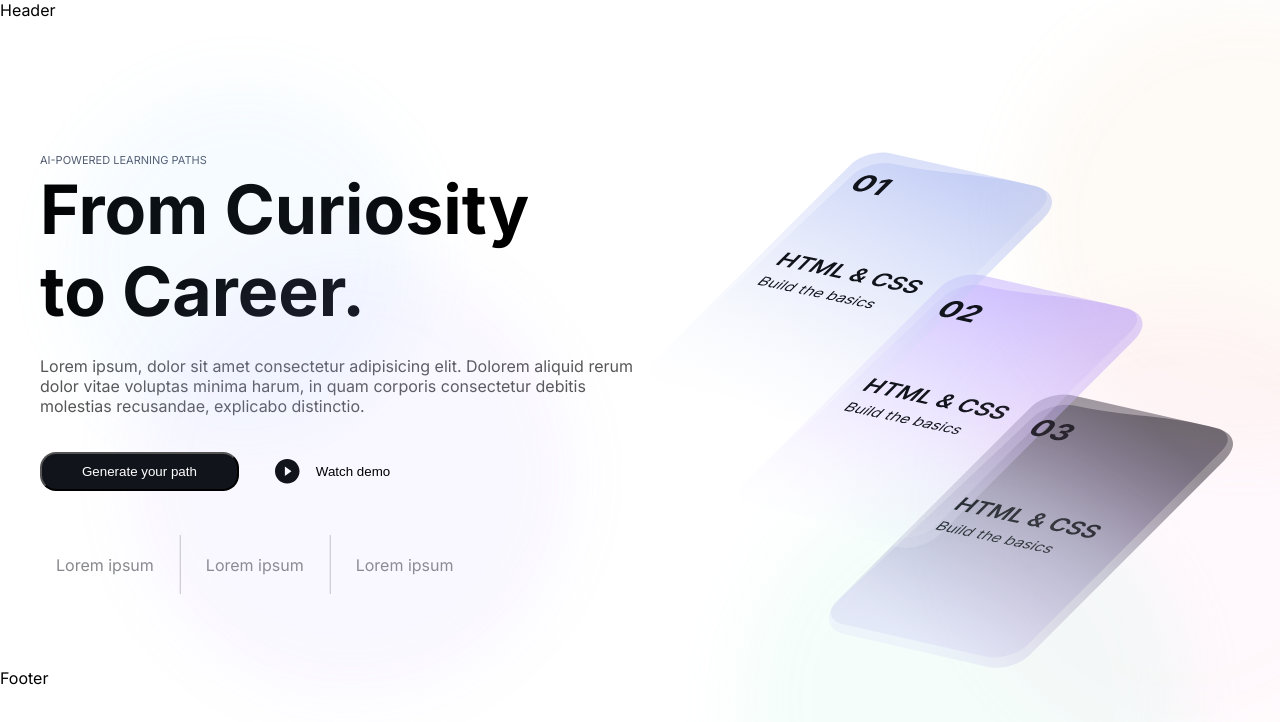
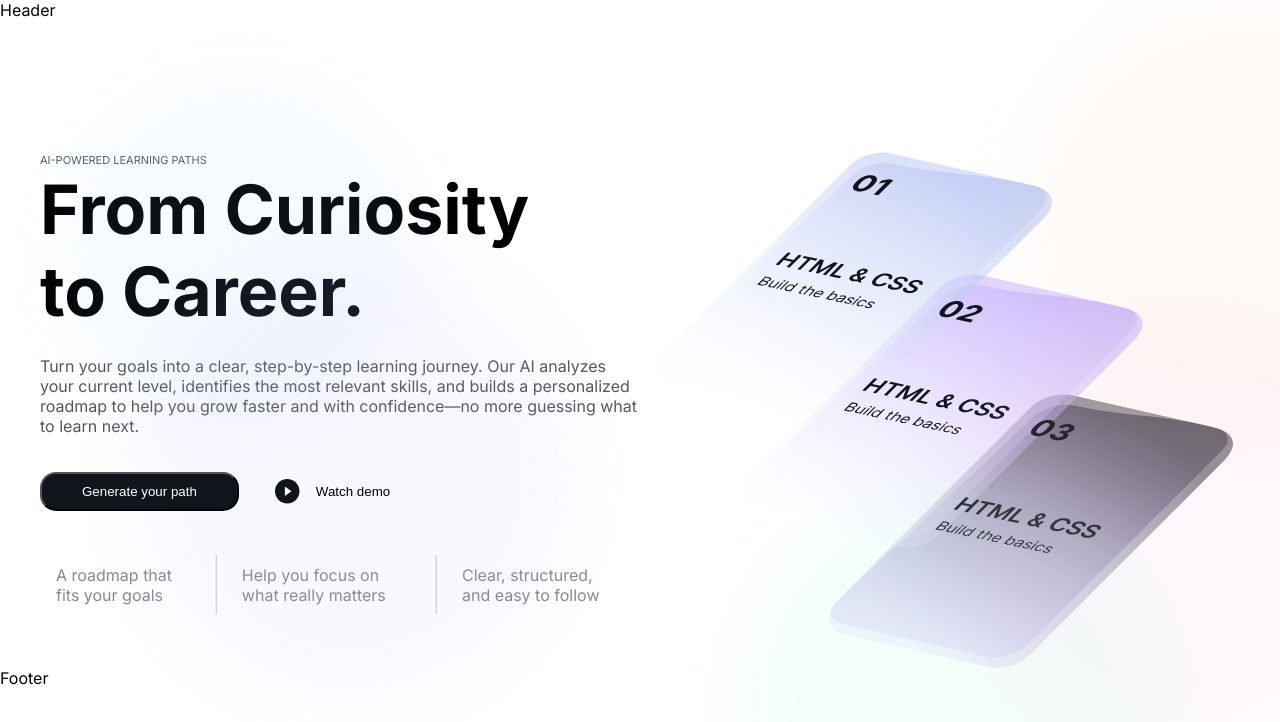
Before and after one commit to chingu-voyages/V62-tier1-team-01, a React (Vite) app: page / in a window 1280 px wide. Shown: the top 722 px of the page. Built offline with nearby package versions, Linux system fonts and the light colour scheme.

Commit message:
fix: add real text instead of placeholder lorem ipsum

```diff
--- a/src/components/BannerTextBlock/index.jsx
+++ b/src/components/BannerTextBlock/index.jsx
@@ -13,9 +13,7 @@ function BannerTextBlock({ onNextStep }) {
           to Career.
         </h2>
         <p className={styles.text}>
-          Lorem ipsum, dolor sit amet consectetur adipisicing elit. Dolorem
-          aliquid rerum dolor vitae voluptas minima harum, in quam corporis
-          consectetur debitis molestias recusandae, explicabo distinctio.
+          Turn your goals into a clear, step-by-step learning journey. Our AI analyzes your current level, identifies the most relevant skills, and builds a personalized roadmap to help you grow faster and with confidence—no more guessing what to learn next.
         </p>
       </div>
       <div className={styles.buttonsBox}>
@@ -29,15 +27,15 @@ function BannerTextBlock({ onNextStep }) {
       </div>
       <div className={styles.reviewBox}>
         <div className={styles.reviewCard}>
-          <p className={styles.reviewText}>Lorem ipsum</p>
+          <p className={styles.reviewText}>A roadmap that fits your goals</p>
         </div>
         <img src={separationBar} />
         <div className={styles.reviewCard}>
-          <p className={styles.reviewText}>Lorem ipsum</p>
+          <p className={styles.reviewText}>Help you focus on what really matters</p>
         </div>
         <img src={separationBar} />
         <div className={styles.reviewCard}>
-          <p className={styles.reviewText}>Lorem ipsum</p>
+          <p className={styles.reviewText}>Clear, structured, and easy to follow</p>
         </div>
       </div>
     </div>
--- a/src/components/BannerTextBlock/styles.module.css
+++ b/src/components/BannerTextBlock/styles.module.css
@@ -58,6 +58,6 @@
 @media (max-width: 768px) {
   .textSection {
     height: 100%;
-    margin: 0 8px;
+    margin: 0 32px;
   }
 }
```
